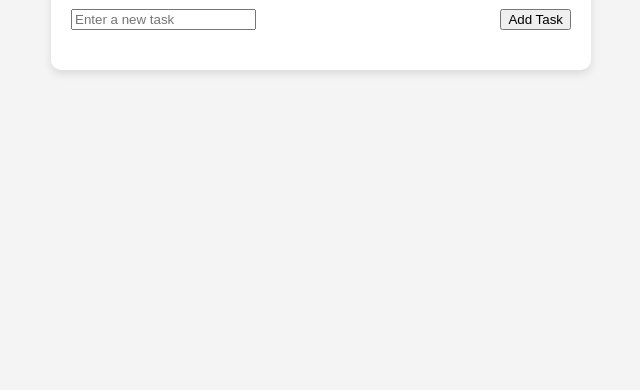
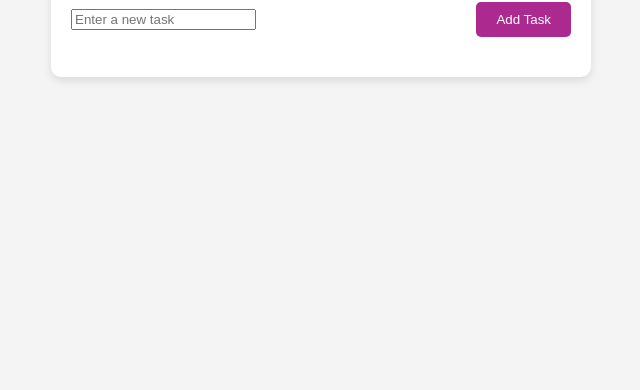
Before and after one commit to syeda993192/to-do-list, a plain HTML site: page index.html in a window 1280 px wide. Shown: the part 410-800 px from the top of the page, without its empty margins (319-959 px from the left). Drawn offline with Linux system fonts and the light colour scheme.

Commit message:
button styling and hover

```diff
--- a/style.css
+++ b/style.css
@@ -29,3 +29,18 @@ body {
     align-items: center;
     margin-bottom: 20px;
   }
+
+  button {
+    padding: 10px 20px;
+    background-color: rgb(172, 42, 144);
+    color: #fff;
+    border: none;
+    border-radius: 5px;
+    cursor: pointer;
+    margin-left: 10px;
+    white-space: nowrap;
+  }
+
+  button:hover {
+    background-color: rgb(140, 35, 115);
+  }
```
